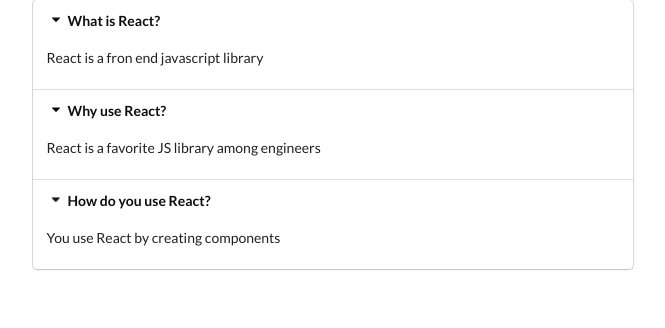
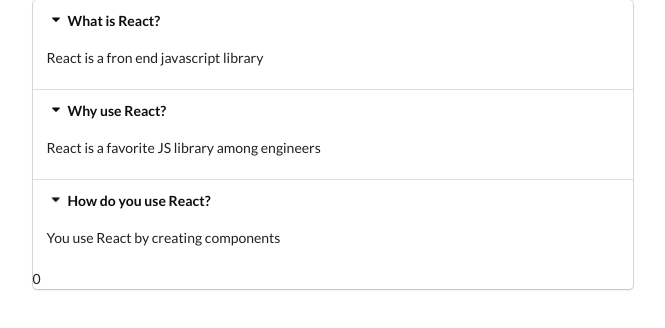
Before and after one commit to imvanzen/udemy-widgets, a React (Create React App) app: page / in a window 1280 px wide. Shown: the top 328 px of the page, without its empty margins (44-709 px from the left). Built offline with nearby package versions, Linux system fonts and the light colour scheme.

Commit message:
Declare the active index state for the accordion component and update this state on the title click

```diff
--- a/src/components/Accordion.js
+++ b/src/components/Accordion.js
@@ -1,8 +1,10 @@
-import React from 'react'
+import React, { useState } from 'react'
 
 const Accordion = ({ items }) => {
+    const [activeIndex, setActiveIndex] = useState(0)
+
     const onTitleClickHandler = index => {
-        console.log("From helper", index)
+        setActiveIndex(index)
     }
 
     const renderedItems = items.map((item, index) => {
@@ -23,6 +25,7 @@ const Accordion = ({ items }) => {
     return (
         <div className='accordion ui styled accordion'>
             {renderedItems}
+            {activeIndex}
         </div>
     )
 }
```
